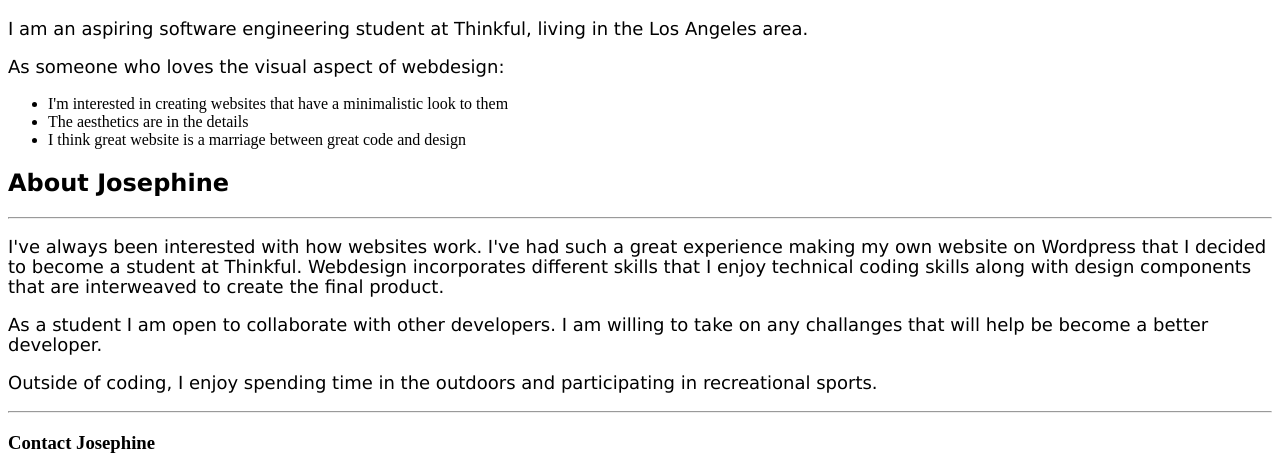
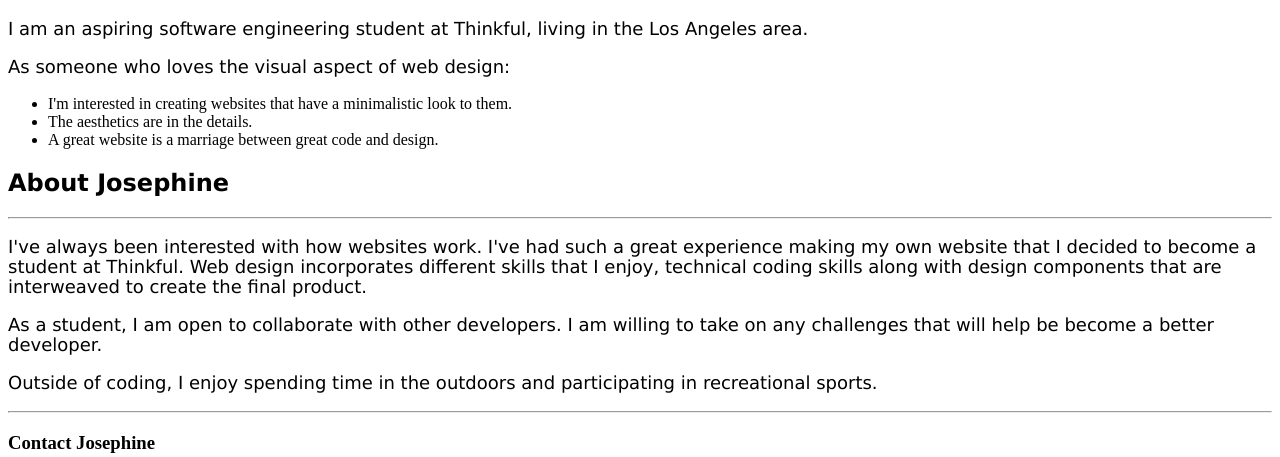
Before and after one commit to josiehandeveloper/firstwebsite, a plain HTML site: page index.html in a window 1280 px wide. Shown: the part 349-806 px from the top of the page. Drawn offline with Linux system fonts and the light colour scheme; a script that the page names is missing.

Commit message:
Update index.html

```diff
--- a/index.html
+++ b/index.html
@@ -24,13 +24,13 @@
          <p> I am an aspiring software engineering student at Thinkful, living in the Los Angeles area.</p>
 
 
-         <p> As someone who loves the visual aspect of webdesign:</p>
+         <p> As someone who loves the visual aspect of web design:</p>
 
 
           <ul>
-        <li> I'm interested in creating websites that have a minimalistic look to them </li>
-        <li> The aesthetics are in the details </li>
-        <li> I think great website is a marriage between great code and design</li>
+        <li> I'm interested in creating websites that have a minimalistic look to them. </li>
+        <li> The aesthetics are in the details. </li>
+        <li> A great website is a marriage between great code and design.</li>
            </ul>
 
      <article>
@@ -39,10 +39,10 @@
         <hr>
 
         <p> I've always been interested with how websites work. I've had such a great experience making my own website
-        on Wordpress that I decided to become a student at Thinkful. Webdesign incorporates different skills that I enjoy
-        technical coding skills along with design components that are interweaved to create the final product.  </p>
+        that I decided to become a student at Thinkful. Web design incorporates different skills that I enjoy,
+        technical coding skills along with design components that are interweaved to create the final product. </p>
 
-        <p> As a student I am open to collaborate with other developers. I am willing to take on any challanges that will help be become
+        <p> As a student, I am open to collaborate with other developers. I am willing to take on any challenges that will help be become
             a better developer. </p>
 
         <p> Outside of coding, I enjoy spending time in the outdoors and participating in recreational sports. </p>
```
